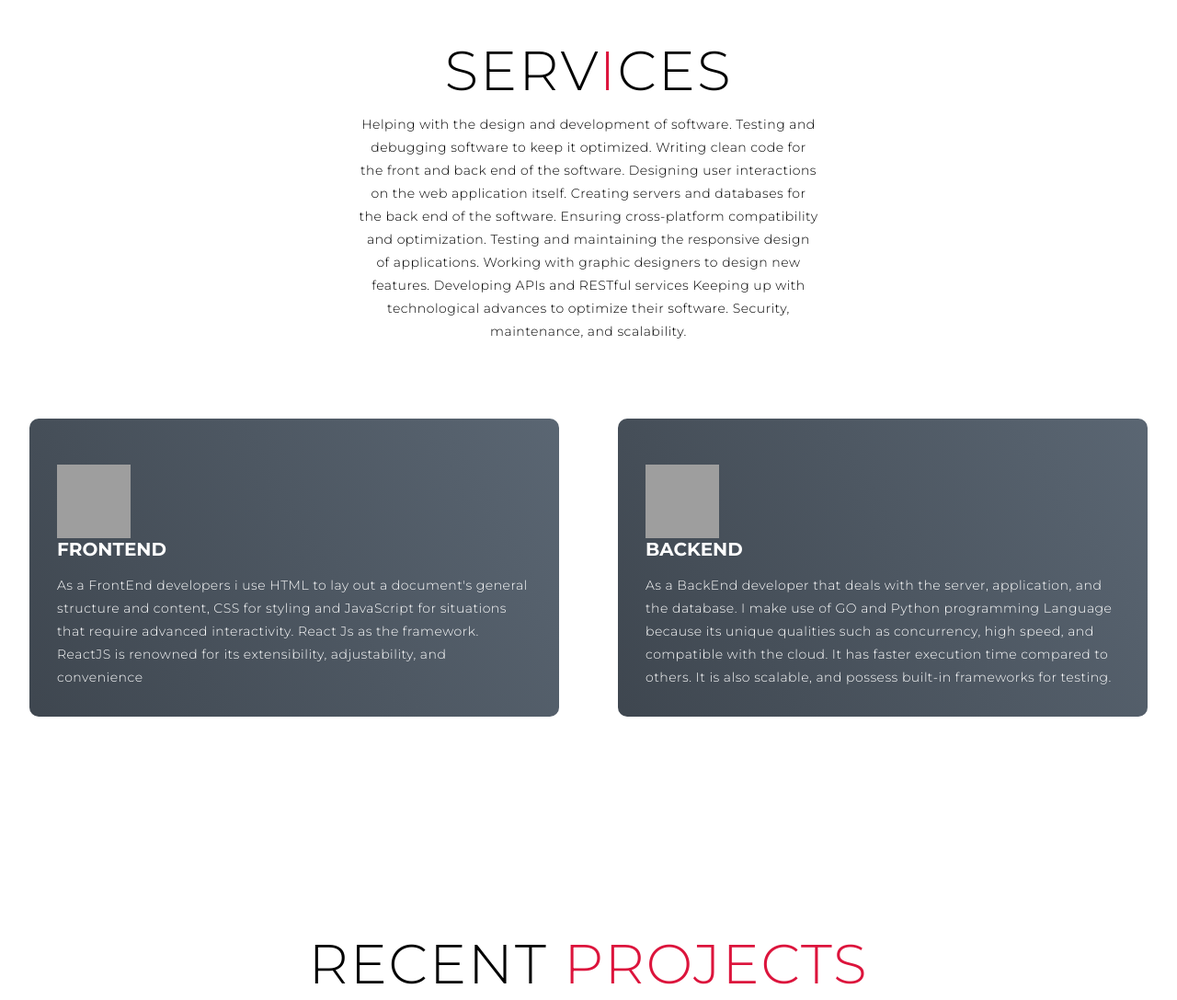
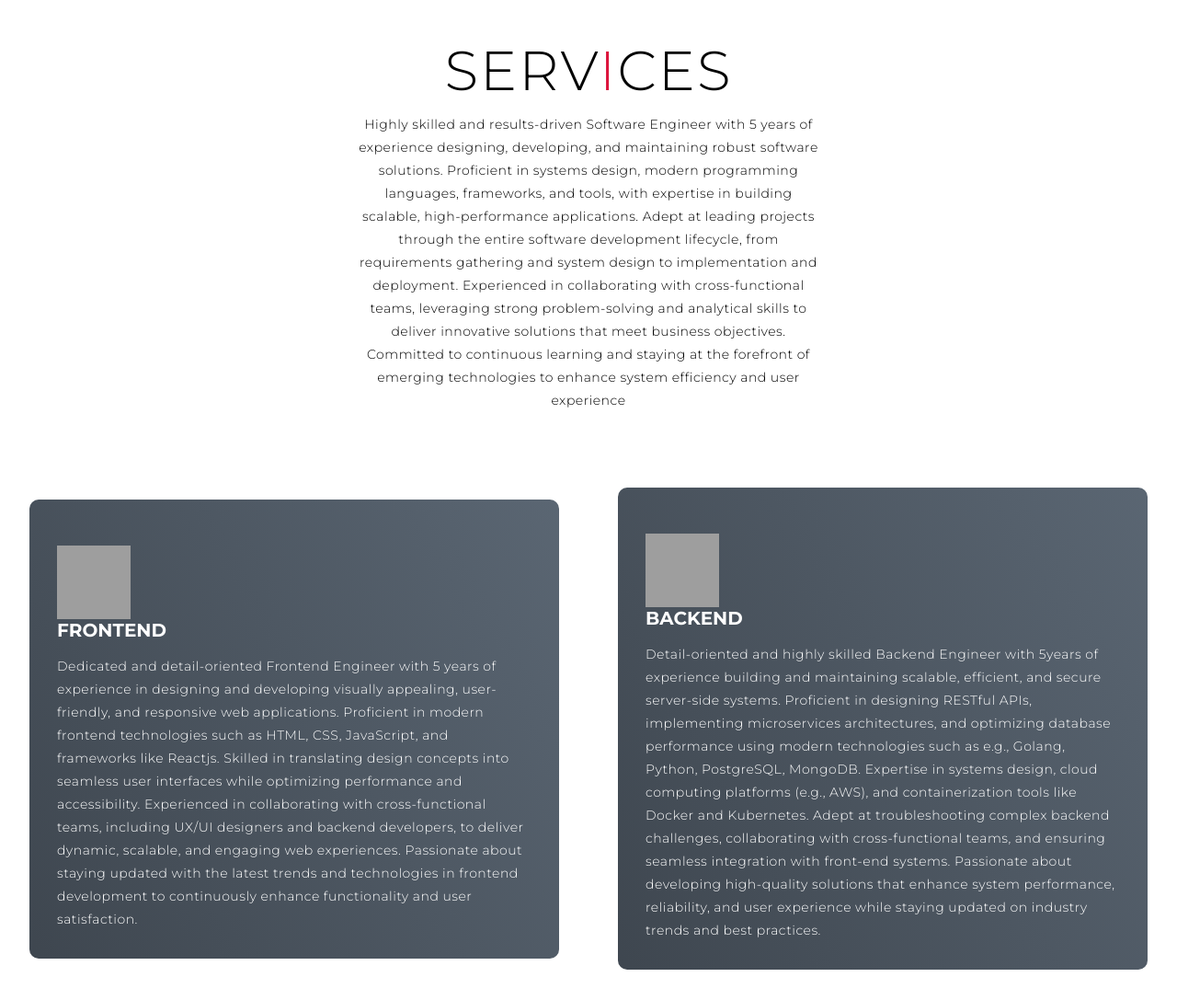
Before and after one commit to Durotimicodes/Personal-Webpage, a plain HTML site: page index.html in a window 1280 px wide. Shown: the part 860-1947 px from the top of the page at 92% size. Drawn offline with Linux system fonts and the light colour scheme; grey boxes are pictures that could not be loaded.

Commit message:
Update index.html

```diff
--- a/index.html
+++ b/index.html
@@ -55,16 +55,16 @@
         <div class="service-top">
           <h1 class="section-title">Serv<span>i</span>ces</h1>
           <p>
-            Helping with the design and development of software. Testing and
-            debugging software to keep it optimized. Writing clean code for the
-            front and back end of the software. Designing user interactions on
-            the web application itself. Creating servers and databases for the
-            back end of the software. Ensuring cross-platform compatibility and
-            optimization. Testing and maintaining the responsive design of
-            applications. Working with graphic designers to design new features.
-            Developing APIs and RESTful services Keeping up with technological
-            advances to optimize their software. Security, maintenance, and
-            scalability.
+           Highly skilled and results-driven Software Engineer with 5 years
+            of experience designing, developing, and maintaining robust software
+            solutions. Proficient in systems design, modern programming languages,
+            frameworks, and tools, with expertise in building scalable, high-performance
+            applications. Adept at leading projects through the entire software development
+            lifecycle, from requirements gathering and system design to implementation and deployment.
+            Experienced in collaborating with cross-functional teams, leveraging strong problem-solving
+            and analytical skills to deliver innovative solutions that meet business objectives.
+            Committed to continuous learning and staying at the forefront of emerging technologies to
+            enhance system efficiency and user experience
           </p>
         </div>
         <div class="service-bottom">
@@ -78,11 +78,15 @@
             </div>
             <h2>FRONTEND</h2>
             <p>
-              As a FrontEnd developers i use HTML to lay out a document's
-              general structure and content, CSS for styling and JavaScript for
-              situations that require advanced interactivity. React Js as the
-              framework. ReactJS is renowned for its extensibility,
-              adjustability, and convenience
+              Dedicated and detail-oriented Frontend Engineer with 5 years of
+              experience in designing and developing visually appealing, user-friendly,
+              and responsive web applications. Proficient in modern frontend technologies
+              such as HTML, CSS, JavaScript, and frameworks like Reactjs.
+              Skilled in translating design concepts into seamless user interfaces while optimizing
+              performance and accessibility. Experienced in collaborating with cross-functional teams,
+              including UX/UI designers and backend developers, to deliver dynamic, scalable, and engaging
+              web experiences. Passionate about staying updated with the latest trends and technologies in
+              frontend development to continuously enhance functionality and user satisfaction.
             </p>
           </div>
           <!-- SERVICE ITEM 1 -->
@@ -95,12 +99,16 @@
             </div>
             <h2>BACKEND</h2>
             <p>
-              As a BackEnd developer that deals with the server, application,
-              and the database. I make use of GO and Python programming Language because
-              its unique qualities such as concurrency, high speed, and
-              compatible with the cloud. It has faster execution time compared
-              to others. It is also scalable, and possess built-in frameworks
-              for testing.
+              Detail-oriented and highly skilled Backend Engineer with 5years of experience
+              building and maintaining scalable, efficient, and secure server-side systems.
+              Proficient in designing RESTful APIs, implementing microservices architectures,
+              and optimizing database performance using modern technologies such as
+              e.g., Golang, Python, PostgreSQL, MongoDB. Expertise in systems design,
+              cloud computing platforms (e.g., AWS), and containerization tools like Docker and Kubernetes.
+              Adept at troubleshooting complex backend challenges, collaborating with cross-functional teams,
+              and ensuring seamless integration with front-end systems. Passionate about developing high-quality
+              solutions that enhance system performance, reliability, and user experience while staying updated on
+              industry trends and best practices.
             </p>
           </div>
           <!-- SERVICE ITEM 2-->
@@ -263,12 +271,10 @@
           <h1 class="section-title">About <span>me</span></h1>
           <h2>Full Stack Developer</h2>
           <p>
-            Hello my name is Oluwadurotimi Edmond Fagbuyi and i am currently
-            based in Lagos, Nigeria. Something you may find interesting about me
-            is i love to draw, drive, and cook African dishes. Currently, I am a
-            software engineering student at Decagon Tech Institute Edo Nigeria.
-            Tools i make use of are : HTML, CSS5 , JavaScript, React, and
-            Go(Golang).
+            Hello my name is Oluwadurotimi Joseph Fagbuyi and i am currently
+            based in Coventry England, United Kingdom However, i am open to relocate
+            or work remotely.
+            Aside from being highly talented in both frontend and backend i am greate at leading at team.
           </p>
           <p>
             Something you may not know about me, before i switched to IT, I was
@@ -296,8 +302,8 @@
             </div>
             <div class="contact-info">
               <h1>Phone</h1>
-              <h2>+234 818 133 8386</h2>
-              <h2>+234 906 276 5996</h2>
+              <h2>07917905490</h2>
+<!--               <h2>+234 906 276 5996</h2> -->
             </div>
           </div>
 
@@ -325,7 +331,7 @@
             </div>
             <div class="contact-info">
               <h1>Address</h1>
-              <h2>Dolphin Housing Estate, Lagos Island</h2>
+              <h2>England United Kingdom</h2>
             </div>
           </div>
         </div>
@@ -338,16 +344,16 @@
     <section id="footer">
       <div class="footer container">
         <div class="brand">
-          <h1><span>O</span>luwadurotimi Edmond <span>F</span>agbuyi</h1>
+          <h1><span>O</span>luwadurotimi Joseph <span>F</span>agbuyi</h1>
           <h2>Your complete web solution</h2>
           <div class="social-icon">
             <!-- footer icon -->
             <div class="social-item">
-              <a href="https://www.facebook.com/Phares.Fagbuyi/"
+<!--               <a href="https://www.facebook.com/Phares.Fagbuyi/"
                 ><img
                   src="https://img.icons8.com/fluency/50/000000/facebook-new.png"
                 />
-              </a>
+              </a> -->
             </div>
 
             <!-- footer icon -->
```
